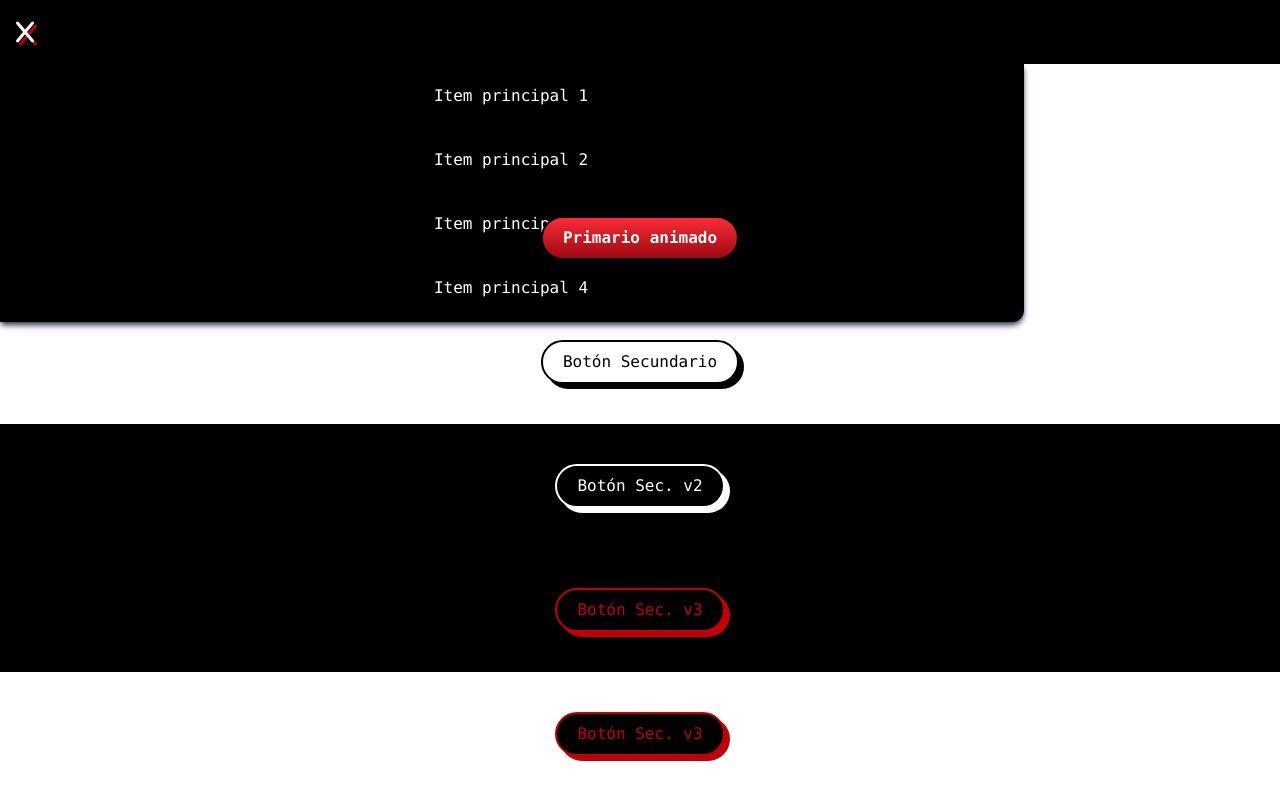
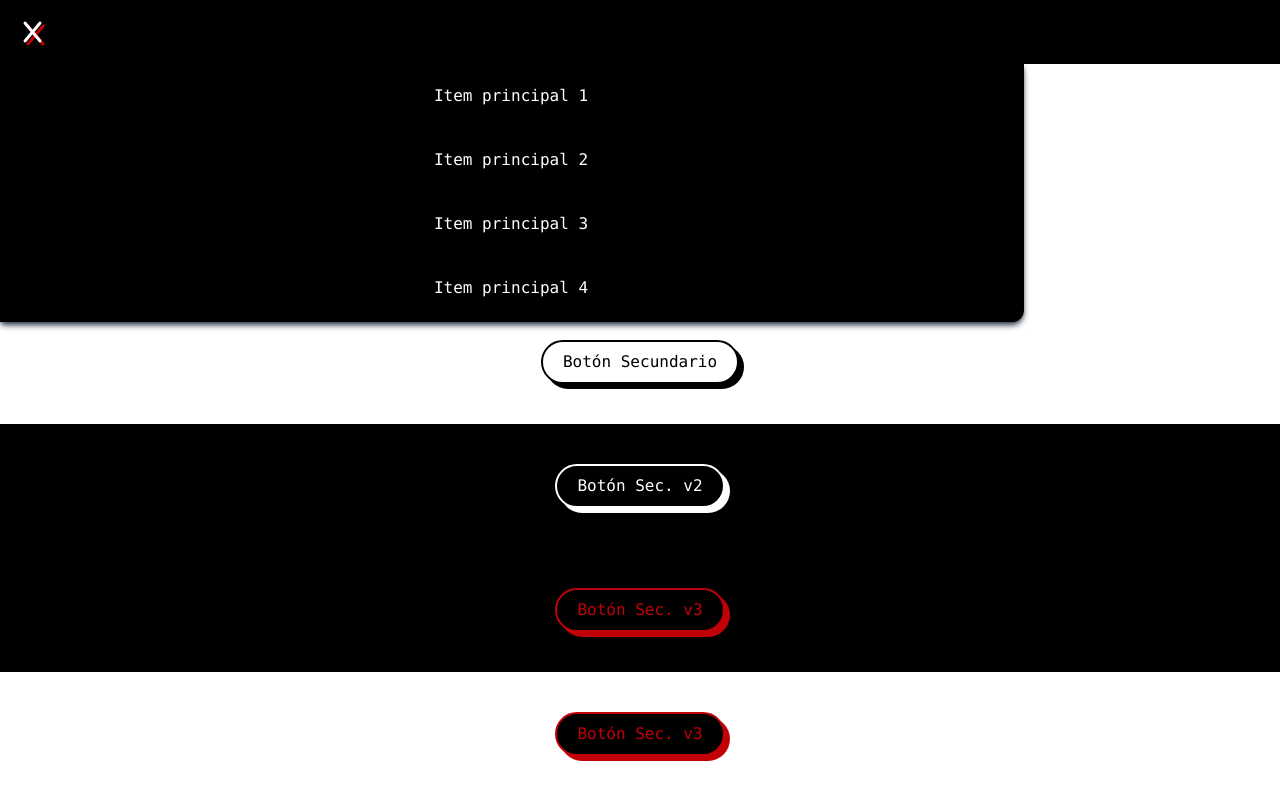
Before and after one commit to vdelaconcep/gonza, a React (Vite) app: page / in a window 1280 px wide. Both pictures are taken after a click on the button "toggle-menu". Built offline with nearby package versions, Linux system fonts and the light colour scheme.

Commit message:
Corrección de alturas en z

```diff
--- a/src/components/navegacion/menu.jsx
+++ b/src/components/navegacion/menu.jsx
@@ -7,7 +7,7 @@ const Menu = ({ abierto, setAbierto }) => {
             className="text-white text-2xl text-shadow-[3px_3px_0px_rgba(193,0,7,1)] bg-black relative w-16 h-16"
             aria-label="toggle-menu">
             <motion.i
-                className="fa-solid fa-bars absolute top-1/2 -translate-y-1/2 right-1/2"
+                className="fa-solid fa-bars absolute top-1/2 -translate-y-1/2 right-1/2 translate-x-1/4"
                 animate={{
                     rotate: abierto ? 90 : 0,
                     opacity: abierto ? 0 : 1
@@ -15,7 +15,7 @@ const Menu = ({ abierto, setAbierto }) => {
                 transition={{ duration: 0.3, ease: "easeInOut" }} />
 
             <motion.i
-                className="fa-solid fa-x absolute top-1/2 -translate-y-1/2 right-1/2"
+                className="fa-solid fa-x absolute top-1/2 -translate-y-1/2 right-1/2 translate-x-1/4"
                 animate={{
                     rotate: abierto ? 0 : -90,
                     opacity: abierto ? 1 : 0
--- a/src/components/navegacion/navegacion.jsx
+++ b/src/components/navegacion/navegacion.jsx
@@ -84,7 +84,7 @@ const Navegacion = () => {
             <AnimatePresence>
                 {abierto ?
                     <motion.article
-                        className="absolute top-16 left-0"
+                        className="absolute top-16 left-0 z-100"
                         initial={{ x: '-100%'}}
                         animate={{ x: 0}}
                         exit={{ x: '-100%'}}
```
